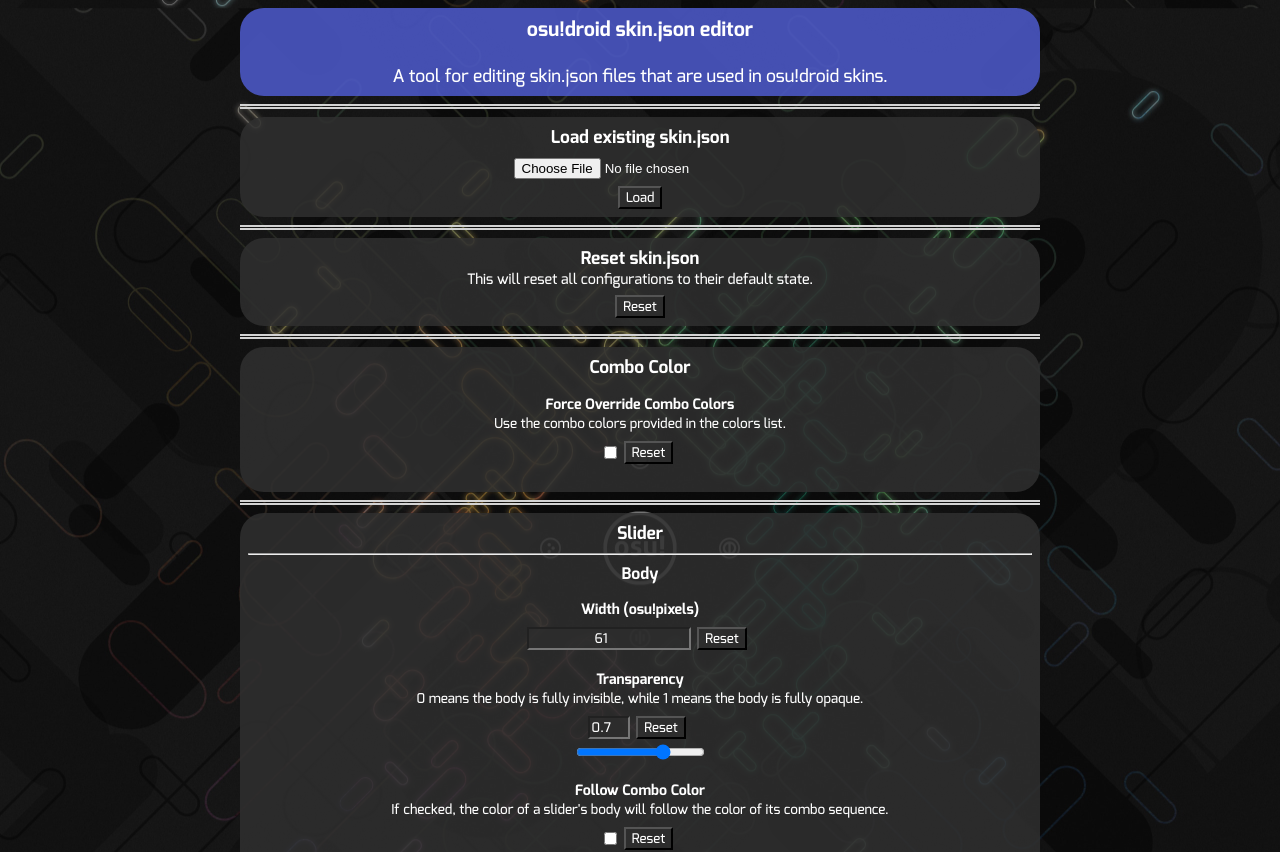
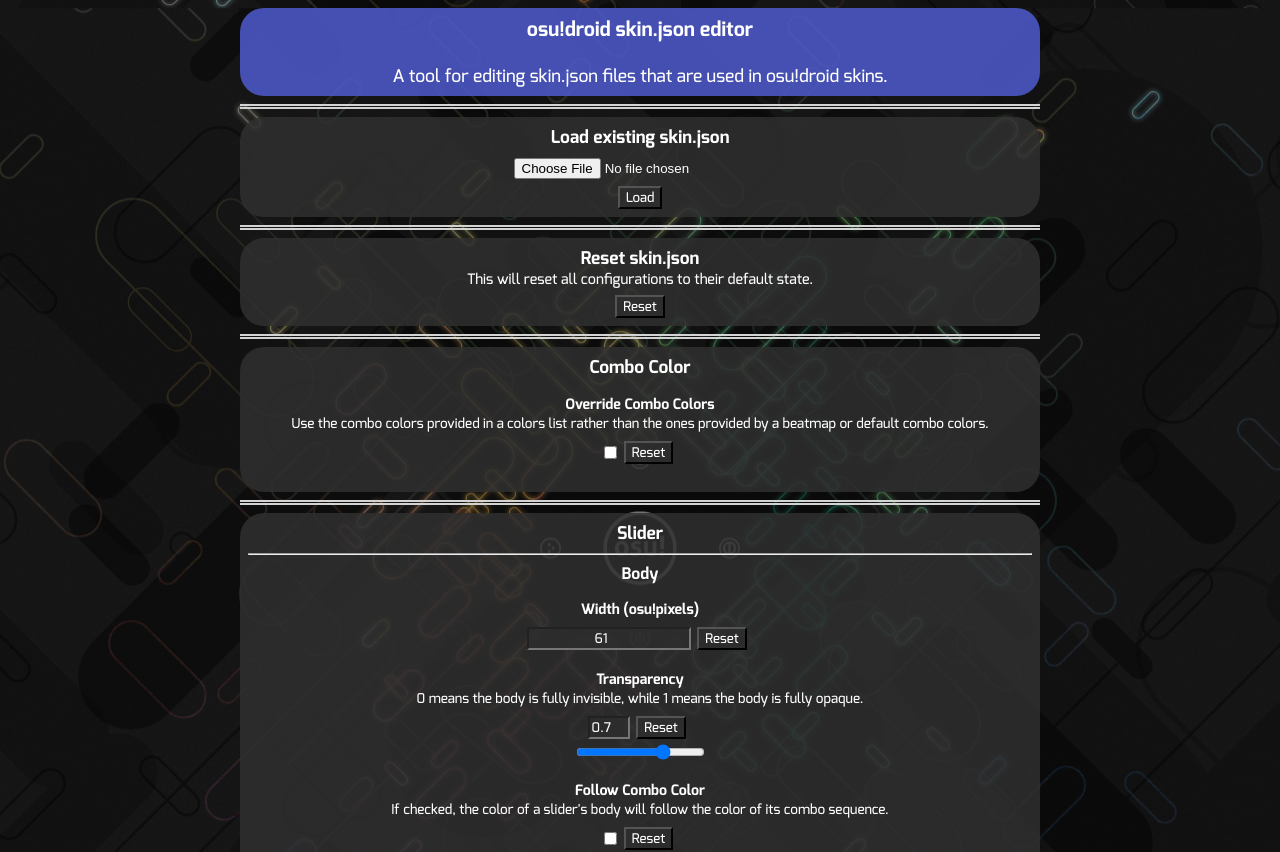
Before and after one commit to Rian8337/skin-json-editor, a React (Vite) app: page / in a window 1280 px wide. Shown: the top 852 px of the page. Built offline with nearby package versions, Linux system fonts and the light colour scheme.

Commit message:
Improve "force override" description

```diff
--- a/src/components/groups/skin/ComboColor/ForceOverride.tsx
+++ b/src/components/groups/skin/ComboColor/ForceOverride.tsx
@@ -7,8 +7,8 @@
 
     return (
         <CheckBoxEditor
-            title="Force Override Combo Colors"
-            description="Use the combo colors provided in the colors list."
+            title="Override Combo Colors"
+            description="Use the combo colors provided in a colors list rather than the ones provided by a beatmap or default combo colors."
             resettable={ctx}
         />
     );
```
